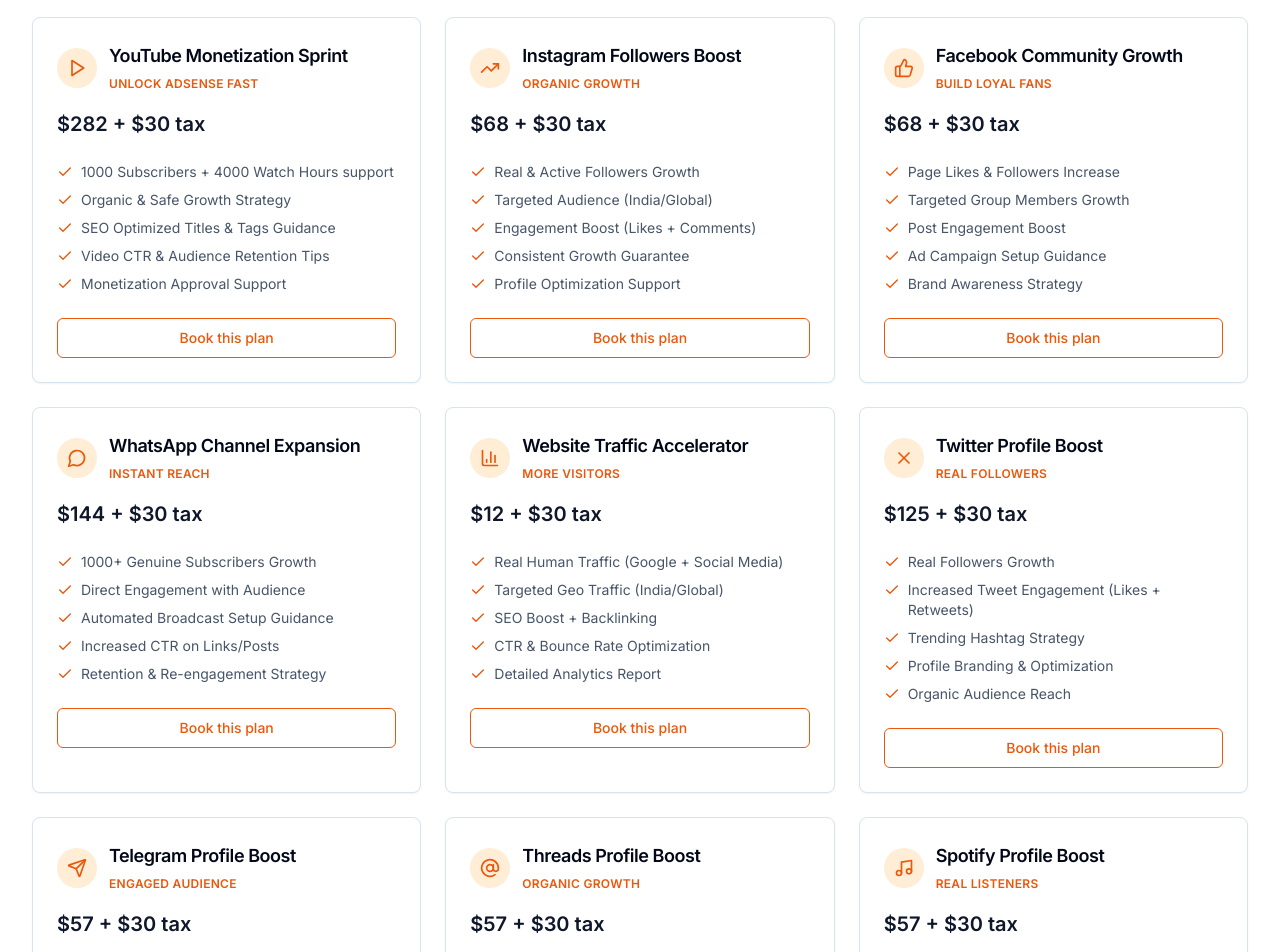
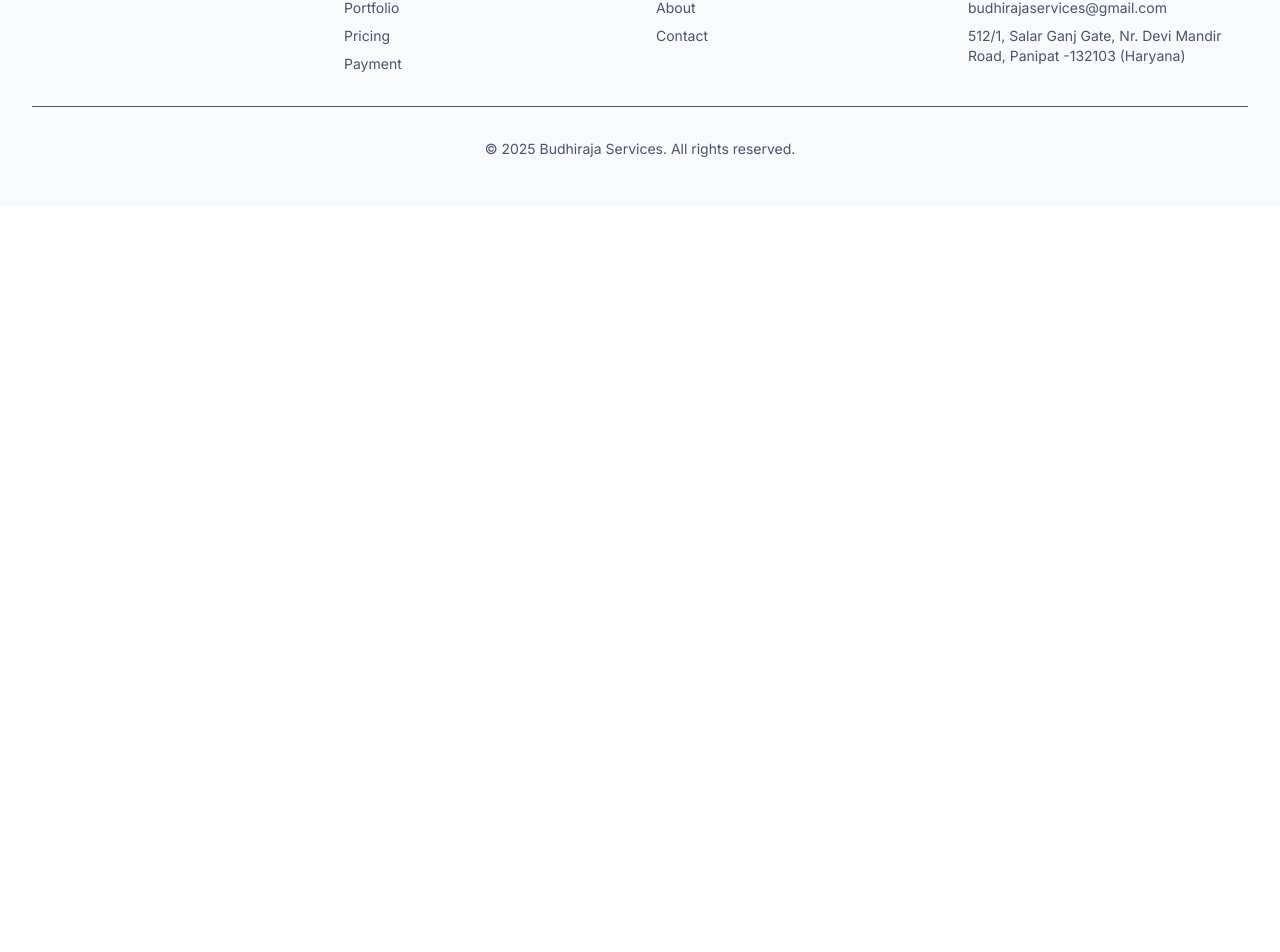
Before and after one commit to budhirajaservices/budhirajaproperties, a Next.js app: page /pricing in a window 1280 px wide. Shown: the part 1142-2094 px from the top of the page. After the commit the page ends 1349 px from the top, so only its background shows below. Built offline with nearby package versions, Linux system fonts and the light colour scheme.

Commit message:
feat: remove social growth pricing section
Clean up pricing page, focus on development packages only.

Co-authored-by: null <214285913+budhirajaservices@users.noreply.github.com>

```diff
--- a/app/(site)/pricing/page.tsx
+++ b/app/(site)/pricing/page.tsx
@@ -1,6 +1,6 @@
 import type { Metadata } from "next"
 import Link from "next/link"
-import { Check, Play, TrendingUp, ThumbsUp, MessageCircle, BarChart3, X, Send, AtSign, Music } from "lucide-react"
+import { Check } from "lucide-react"
 import { Button } from "@/components/ui/button"
 import { Card, CardContent, CardHeader, CardTitle } from "@/components/ui/card"
 
@@ -79,128 +79,7 @@ const websiteTiers = [
   },
 ]
 
-const growthPlans = [
-  {
-    name: "YouTube Monetization Sprint",
-    price: "$282 + $30 tax",
-    highlight: "Unlock AdSense fast",
-    icon: Play,
-  },
-  {
-    name: "Instagram Followers Boost",
-    price: "$68 + $30 tax",
-    highlight: "Organic growth",
-    icon: TrendingUp,
-  },
-  {
-    name: "Facebook Community Growth",
-    price: "$68 + $30 tax",
-    highlight: "Build loyal fans",
-    icon: ThumbsUp,
-  },
-  {
-    name: "WhatsApp Channel Expansion",
-    price: "$144 + $30 tax",
-    highlight: "Instant reach",
-    icon: MessageCircle,
-  },
-  {
-    name: "Website Traffic Accelerator",
-    price: "$12 + $30 tax",
-    highlight: "More visitors",
-    icon: BarChart3,
-  },
-  {
-    name: "Twitter Profile Boost",
-    price: "$125 + $30 tax",
-    highlight: "Real followers",
-    icon: X,
-  },
-  {
-    name: "Telegram Profile Boost",
-    price: "$57 + $30 tax",
-    highlight: "Engaged audience",
-    icon: Send,
-  },
-  {
-    name: "Threads Profile Boost",
-    price: "$57 + $30 tax",
-    highlight: "Organic growth",
-    icon: AtSign,
-  },
-  {
-    name: "Spotify Profile Boost",
-    price: "$57 + $30 tax",
-    highlight: "Real listeners",
-    icon: Music,
-  },
-]
 
-const growthPlanFeatures: Record<string, string[]> = {
-  "YouTube Monetization Sprint": [
-    "1000 Subscribers + 4000 Watch Hours support",
-    "Organic & Safe Growth Strategy",
-    "SEO Optimized Titles & Tags Guidance",
-    "Video CTR & Audience Retention Tips",
-    "Monetization Approval Support",
-  ],
-  "Instagram Followers Boost": [
-    "Real & Active Followers Growth",
-    "Targeted Audience (India/Global)",
-    "Engagement Boost (Likes + Comments)",
-    "Consistent Growth Guarantee",
-    "Profile Optimization Support",
-  ],
-  "Facebook Community Growth": [
-    "Page Likes & Followers Increase",
-    "Targeted Group Members Growth",
-    "Post Engagement Boost",
-    "Ad Campaign Setup Guidance",
-    "Brand Awareness Strategy",
-  ],
-  "WhatsApp Channel Expansion": [
-    "1000+ Genuine Subscribers Growth",
-    "Direct Engagement with Audience",
-    "Automated Broadcast Setup Guidance",
-    "Increased CTR on Links/Posts",
-    "Retention & Re-engagement Strategy",
-  ],
-  "Website Traffic Accelerator": [
-    "Real Human Traffic (Google + Social Media)",
-    "Targeted Geo Traffic (India/Global)",
-    "SEO Boost + Backlinking",
-    "CTR & Bounce Rate Optimization",
-    "Detailed Analytics Report",
-  ],
-  "Twitter Profile Boost": [
-    "Real Followers Growth",
-    "Increased Tweet Engagement (Likes + Retweets)",
-    "Trending Hashtag Strategy",
-    "Profile Branding & Optimization",
-    "Organic Audience Reach",
-  ],
-  "Telegram Profile Boost": [
-    "Channel Members / Group Members Growth",
-    "Active & Engaged Audience",
-    "Content Sharing Strategy",
-    "CTR Improvement",
-    "Automation & Bot Setup Guidance",
-  ],
-  "Threads Profile Boost": [
-    "Real Followers Growth",
-    "Content Engagement (Likes + Comments)",
-    "Hashtag & Trend Optimization",
-    "Profile Branding Strategy",
-    "Organic Growth",
-  ],
-  "Spotify Profile Boost": [
-    "Song Streams Growth (Real Listeners)",
-    "Playlist Placement Support",
-    "Artist Profile Optimization",
-    "Global Reach Expansion",
-    "Monthly Analytics Reports",
-  ],
-}
 
 export default function PricingPage() {
   return (
@@ -253,59 +132,7 @@ export default function PricingPage() {
         </p>
       </section>
 
-      <section>
-        <div className="text-center space-y-3">
-          <h2 className="text-3xl font-bold">Social growth & monetization pricing</h2>
-          <p className="text-slate-600 max-w-2xl mx-auto">
-            Pair your new website with ethical growth campaigns across YouTube, Instagram, Facebook, WhatsApp, Google
-            Business Profile, Twitter, Telegram, Threads, and Spotify.
-          </p>
-        </div>
 
-        <div className="mt-10 grid gap-6 md:grid-cols-2 xl:grid-cols-3">
-          {growthPlans.map((plan) => (
-            <Card key={plan.name} className="h-full border-blue-100 hover:shadow-lg transition-shadow">
-              <CardHeader className="space-y-4">
-                <div className="flex items-center gap-3">
-                  <span className="inline-flex h-10 w-10 items-center justify-center rounded-full bg-orange-100 text-orange-600">
-                    <plan.icon className="h-5 w-5" />
-                  </span>
-                  <div>
-                    <CardTitle className="text-lg">{plan.name}</CardTitle>
-                    {plan.highlight ? (
-                      <span className="mt-1 inline-block text-xs font-semibold uppercase tracking-wide text-orange-600">
-                        {plan.highlight}
-                      </span>
-                    ) : null}
-                  </div>
-                </div>
-                <p className="text-xl font-semibold text-slate-900">{plan.price}</p>
-              </CardHeader>
-              <CardContent className="flex flex-col gap-6">
-                <ul className="space-y-2 text-sm text-slate-600">
-                  {(growthPlanFeatures[plan.name] ?? []).map((feature) => (
-                    <li key={feature} className="flex items-start gap-2">
-                      <Check className="mt-0.5 h-4 w-4 flex-shrink-0 text-orange-600" />
-                      <span>{feature}</span>
-                    </li>
-                  ))}
-                </ul>
-                <Button
-                  asChild
-                  variant="outline"
-                  className="border-orange-600 text-orange-600 hover:bg-orange-50 bg-transparent"
-                >
-                  <Link href={`/proposal/growth?plan=${encodeURIComponent(plan.name)}`}>Book this plan</Link>
-                </Button>
-              </CardContent>
-            </Card>
-          ))}
-        </div>
-
-        <p className="mt-8 text-center text-xs text-slate-500">
-          All growth plans use white‑hat strategies aligned with platform policies. Custom bundles available on request.
-        </p>
-      </section>
     </div>
   )
 }
```
Also changed, not shown: next.config.mjs (line endings or trailing spaces), 1 other file (tests, documents, lock files or other folders).
